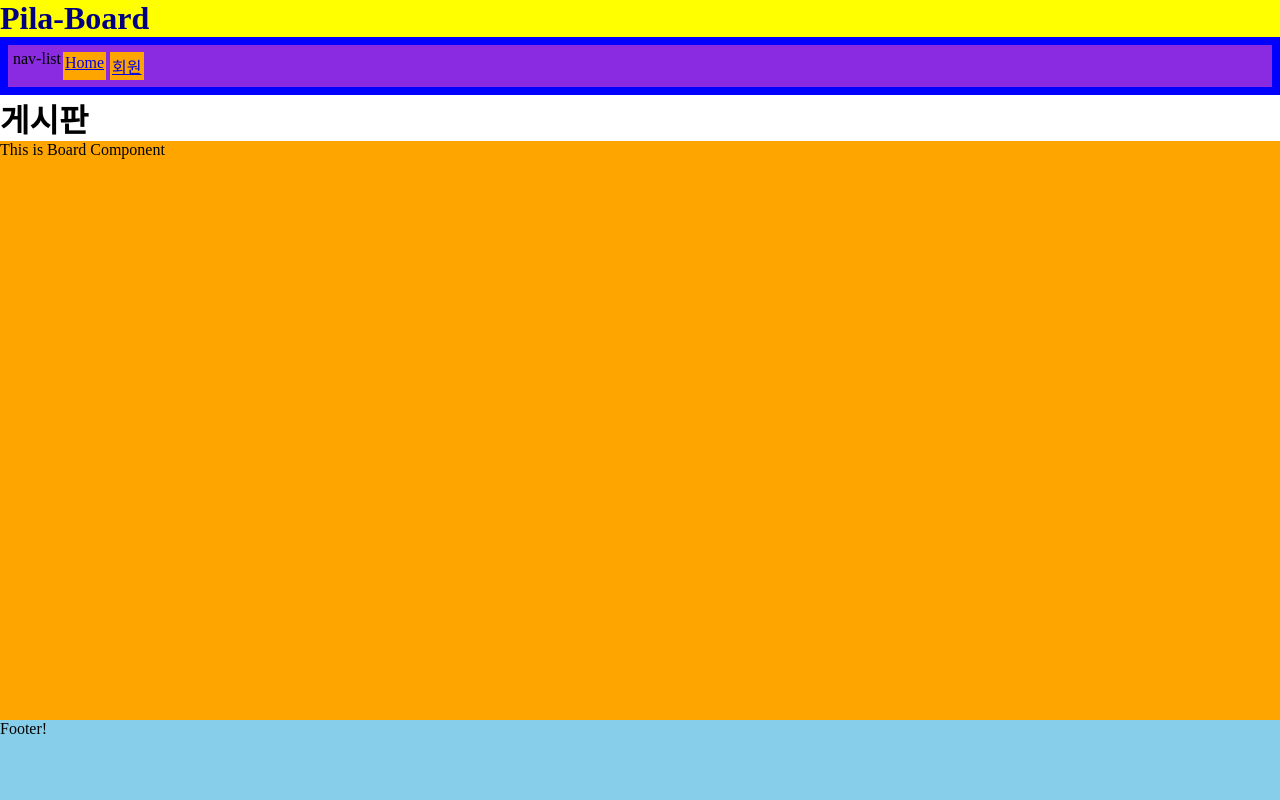
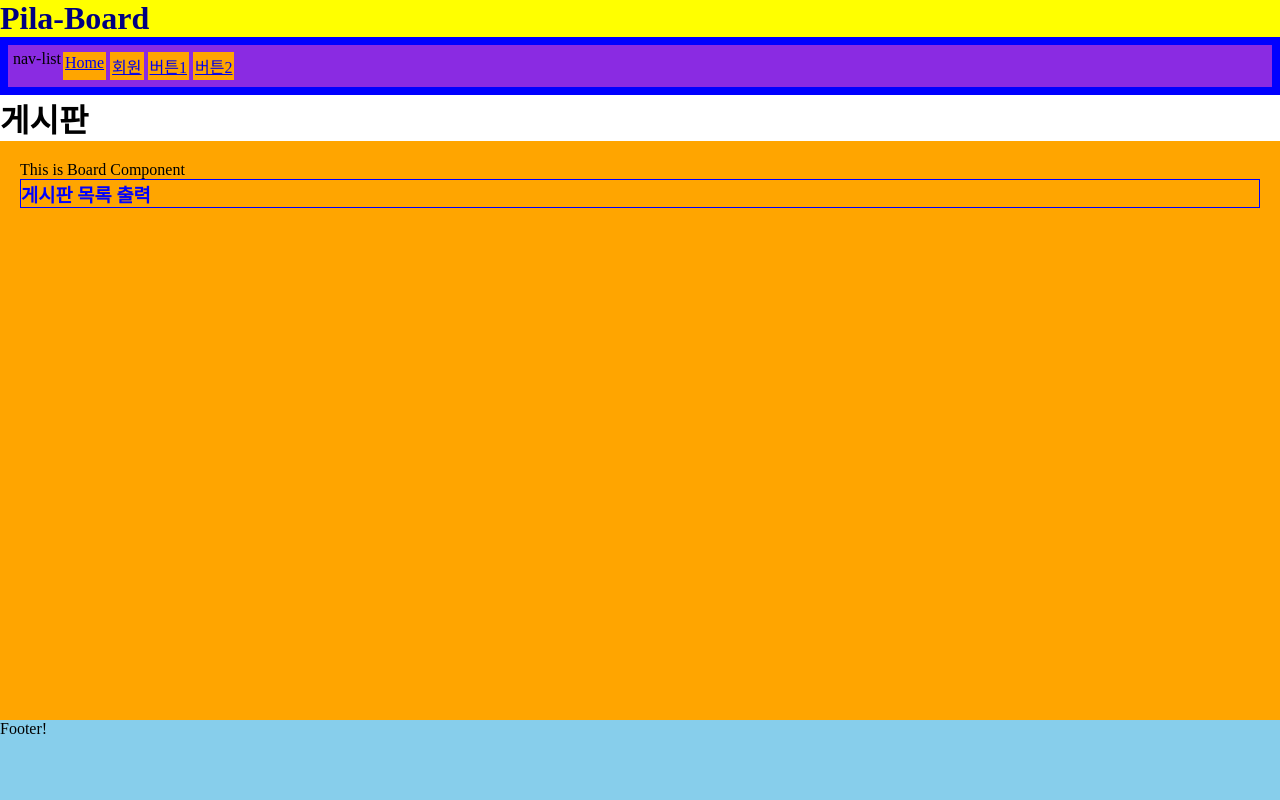
Before and after one commit to gdwb3219/pila-board, a React (Create React App) app: page / in a window 1280 px wide. Shown: the top 800 px of the page. Built offline with nearby package versions, Linux system fonts and the light colour scheme.

Commit message:
Modify BoardList

```diff
--- /dev/null
+++ b/src/components/contents/board-contents/Board.css
@@ -0,0 +1,4 @@
+.thead {
+  background-color: white;
+  padding: 10px;
+}
--- a/src/components/contents/board-contents/Board.jsx
+++ b/src/components/contents/board-contents/Board.jsx
@@ -1,7 +1,8 @@
-import { Link, NavLink } from 'react-router-dom';
+import { Link, NavLink } from "react-router-dom";
 import Table from "react-bootstrap/Table";
 import Button from "react-bootstrap/Button";
 import { Component } from "react";
+import "./Board.css";
 
 function Board() {
   return (
@@ -9,7 +10,7 @@ function Board() {
       <div>This is Board Component</div>
       <div>
         <Table striped bordered hover>
-                    <thead>
+          <thead className='thead'>
             <tr>
               <th>선택</th>
               <th>번호</th>
@@ -21,7 +22,7 @@ function Board() {
           <tbody>
             <tr>
               <td>
-                                <input type="checkbox"></input>
+                <input type='checkbox'></input>
               </td>
               <td>1</td>
               <td>게시글1</td>
@@ -30,7 +31,7 @@ function Board() {
             </tr>
             <tr>
               <td>
-                                <input type="checkbox"></input>
+                <input type='checkbox'></input>
               </td>
               <td>2</td>
               <td>게시글2</td>
@@ -39,7 +40,7 @@ function Board() {
             </tr>
             <tr>
               <td>
-                                <input type="checkbox"></input>
+                <input type='checkbox'></input>
               </td>
               <td>3</td>
               <td>게시글2</td>
@@ -48,11 +49,11 @@ function Board() {
             </tr>
           </tbody>
         </Table>
-                <Button variant="info">글쓰기</Button>
-                <Button variant="secondary">수정하기</Button>
-                <Button variant="danger">삭제하기</Button>
+        <Button variant='info'>글쓰기</Button>
+        <Button variant='secondary'>수정하기</Button>
+        <Button variant='danger'>삭제하기</Button>
       </div>
-      <Link className="Button" to="/">
+      <Link className='Button' to='/'>
         Home
       </Link>
     </>
--- a/src/components/contents/board-contents/BoardContent.css
+++ b/src/components/contents/board-contents/BoardContent.css
@@ -2,4 +2,6 @@
   display: flex;
   background-color: orange;
   height: 100vh;
+  padding: 20px;
+  flex-direction: column;
 }
--- a/src/components/contents/board-contents/BoardContent.jsx
+++ b/src/components/contents/board-contents/BoardContent.jsx
@@ -1,11 +1,16 @@
 import { Link, NavLink } from "react-router-dom";
 import "./BoardContent.css";
+import BoardList from "./BoardList";
+import Board from "./Board";
 
 function BoardContent() {
   return (
     <>
       <h1>게시판</h1>
-      <div className='Board-container'>This is Board Component</div>
+      <div className='Board-container'>
+        This is Board Component
+        <BoardList />
+      </div>
     </>
   );
 }
--- /dev/null
+++ b/src/components/contents/board-contents/BoardList.css
@@ -0,0 +1,12 @@
+.HeaderTitle {
+  color: blue;
+  border-color: black;
+  border: 1px solid;
+}
+
+.textTitle {
+  list-style: none;
+  border: 1px solid;
+  border-color: black;
+  height: 100px;
+}
--- /dev/null
+++ b/src/components/contents/board-contents/BoardList.jsx
@@ -0,0 +1,18 @@
+import React, { useState } from "react";
+import "./BoardList.css";
+// import axios from "axios";
+
+function BoardList() {
+  const [boardList, setBoardList] = useState([]);
+  // const getBoardList = async () => {
+  //   const res = await axios.get("//localhost:8080/board").console.log(res.data);
+  // };
+
+  return (
+    <>
+      <h3 className='HeaderTitle'>게시판 목록 출력</h3>
+    </>
+  );
+}
+
+export default BoardList;
--- a/src/components/navigation/Navbar.jsx
+++ b/src/components/navigation/Navbar.jsx
@@ -18,6 +18,16 @@ function Navbar() {
               회원
             </NavLink>
           </li>
+          <li className='nav-item'>
+            <NavLink className='Button' to='/members'>
+              버튼1
+            </NavLink>
+          </li>
+          <li className='nav-item'>
+            <NavLink className='Button' to='/members'>
+              버튼2
+            </NavLink>
+          </li>
         </ul>
       </nav>
     </>
```
Lines whose indentation alone changed are shown as unchanged.
